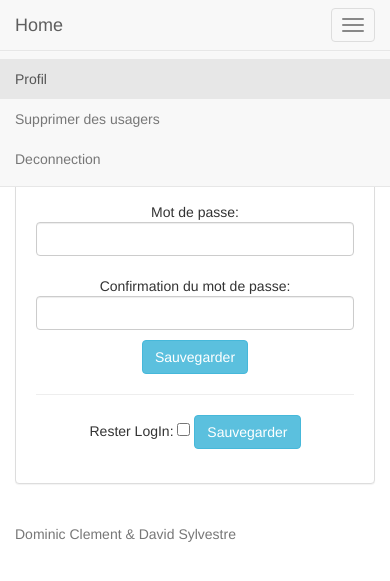
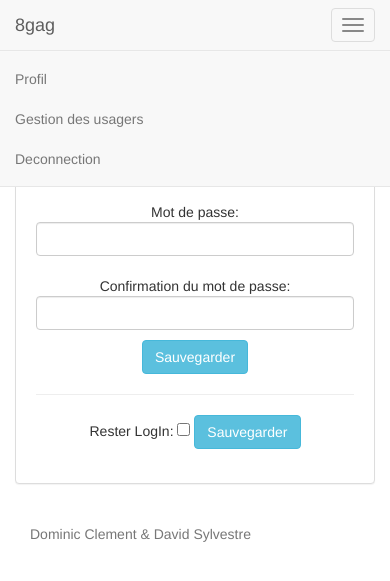
Before and after one commit to Dave1840438/GalerieDImages, a PHP site: page /profil.php in a window 390 px wide, after a click on "Toggle navigation". Shown: the top 581 px of the page. Run offline with PHP 8.4, Linux system fonts and the light colour scheme; the visitor is signed in with stand-in values (Sample User, id 1).

Commit message:
voila header pi footer

```diff
--- /dev/null
+++ b/Header.php
@@ -0,0 +1,46 @@
+<?php
+/**
+ * Created by PhpStorm.
+ * User: 201356743
+ * Date: 2015-12-10
+ * Time: 13:07
+ */
+?>
+
+<nav class="navbar navbar-default navbar-fixed-top" role="navigation">
+    <div class="container">
+        <!-- Brand and toggle get grouped for better mobile display -->
+        <div class="navbar-header">
+            <button type="button" class="navbar-toggle" data-toggle="collapse" data-target="#bs-example-navbar-collapse-1">
+                <span class="sr-only">Toggle navigation</span>
+                <span class="icon-bar"></span>
+                <span class="icon-bar"></span>
+                <span class="icon-bar"></span>
+            </button>
+            <a class="navbar-brand" href="index.php">8gag</a>
+        </div>
+
+        <!-- Collect the nav links, forms, and other content for toggling -->
+        <div class="collapse navbar-collapse" id="bs-example-navbar-collapse-1">
+            <ul class="nav navbar-nav">
+                <li>
+                    <?php
+                    echo '<a href="profil.php">Profil</a>';
+                    ?>
+                </li>
+                <?php
+                if ($_SESSION["isAdmin"])
+                {
+                    echo '<li><a href="gestionUsagers.php">Gestion des usagers</a></li>';
+                }
+                ?>
+                <li>
+                    <?php
+                    echo '<a href="Deconnection.php">Deconnection</a>';
+                    ?>
+                </li>
+
+            </ul>
+        </div><!-- /.navbar-collapse -->
+    </div><!-- /.container-fluid -->
+</nav>
--- a/footer.php
+++ b/footer.php
@@ -6,8 +6,10 @@
  * Time: 18:33
  */
 ?>
+<div class="col-lg-12 col-xs-12">
 <footer class="footer">
     <div class="container">
         <p class="text-muted">Dominic Clement & David Sylvestre</p>
     </div>
 </footer>
+</div>
--- a/profil.php
+++ b/profil.php
@@ -61,43 +61,7 @@ if (isset($_POST["changeConnectionTimeout"]))
 <script src="js/jquery.js"></script>
 <script src="js/bootstrap.min.js"></script>
 
-<nav class="navbar navbar-default navbar-fixed-top" role="navigation">
-    <div class="container">
-        <!-- Brand and toggle get grouped for better mobile display -->
-        <div class="navbar-header">
-            <button type="button" class="navbar-toggle" data-toggle="collapse" data-target="#bs-example-navbar-collapse-1">
-                <span class="sr-only">Toggle navigation</span>
-                <span class="icon-bar"></span>
-                <span class="icon-bar"></span>
-                <span class="icon-bar"></span>
-            </button>
-            <a class="navbar-brand" href="#">Home</a>
-        </div>
-
-        <!-- Collect the nav links, forms, and other content for toggling -->
-        <div class="collapse navbar-collapse" id="bs-example-navbar-collapse-1">
-            <ul class="nav navbar-nav">
-                <li class="active">
-                    <?php
-                    echo '<a href="profil.php">Profil</a>';
-                    ?>
-                </li>
-                <?php
-                if ($_SESSION["isAdmin"])
-                {
-                    echo '<li><a href="listerUsagers.php">Supprimer des usagers</a></li>';
-                }
-                ?>
-                <li>
-                    <?php
-                    echo '<a href="Deconnection.php">Deconnection</a>';
-                    ?>
-                </li>
-
-            </ul>
-        </div><!-- /.navbar-collapse -->
-    </div><!-- /.container-fluid -->
-</nav>
+<?php include 'Header.php' ?>
 
 
 
```
Also changed, not shown: gestimage.php (+1 -37 lines), gestionUsagers.php (+1 -37 lines), index.php (+1 -37 lines).
